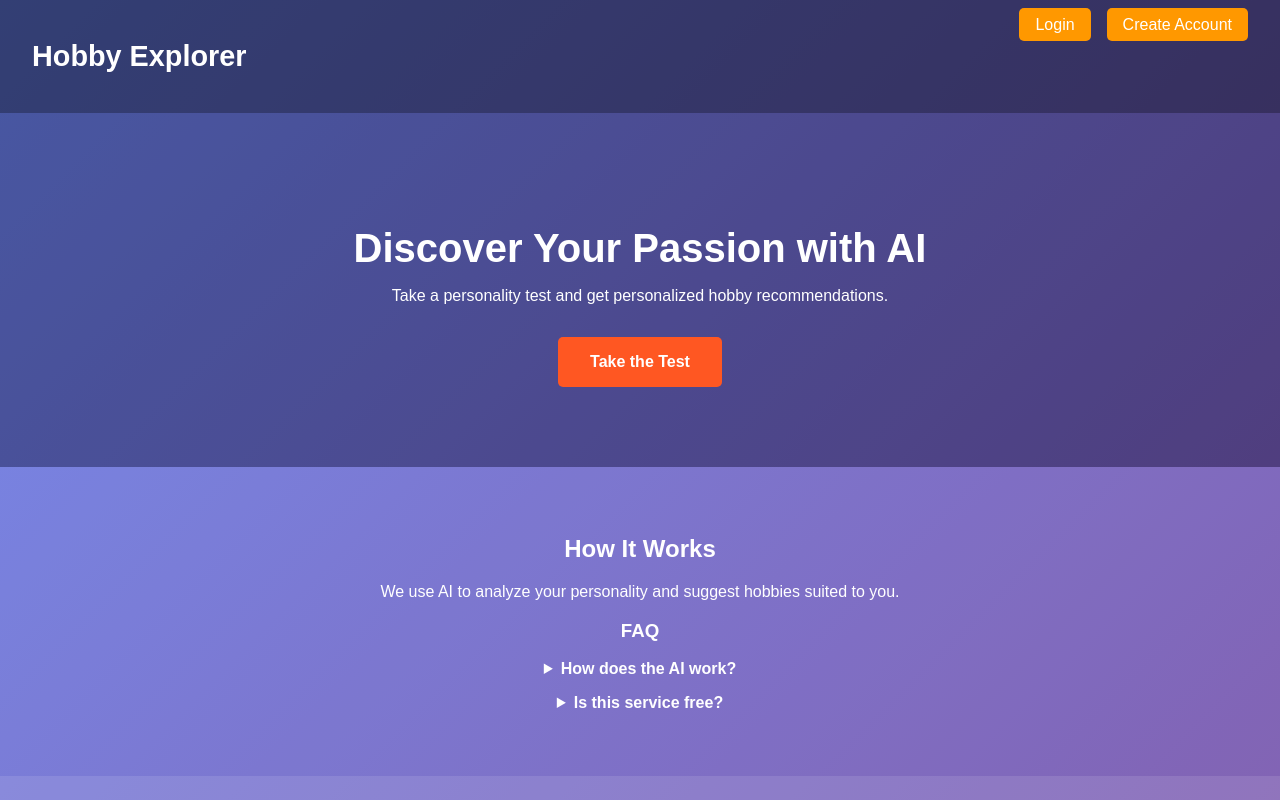
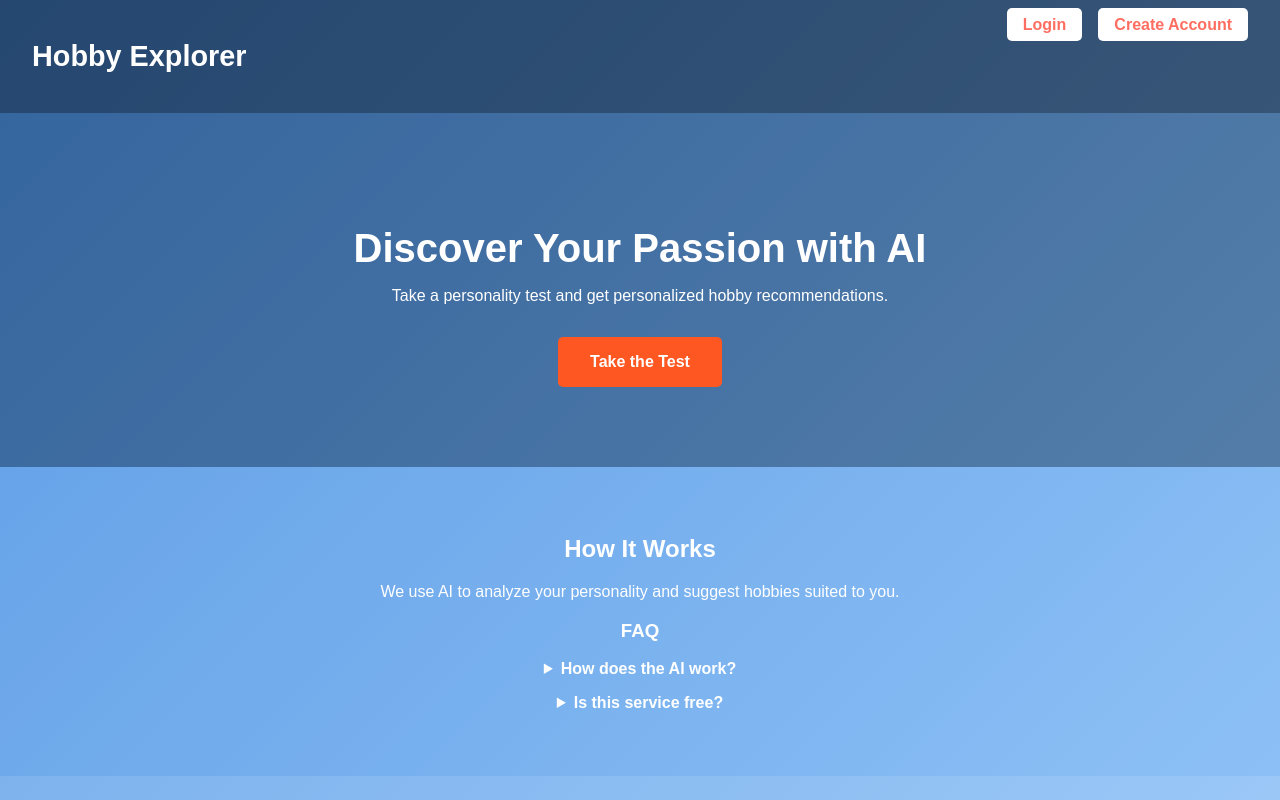
Before and after one commit to julianop09080/Ju, a React (Create React App) app: page / in a window 1280 px wide. Shown: the top 800 px of the page. Built offline with nearby package versions, Linux system fonts and the light colour scheme.

Commit message:
2nd try button

```diff
--- a/src/components/Homepage.js
+++ b/src/components/Homepage.js
@@ -24,7 +24,7 @@ const Homepage = () => {
             >
                 <h2>Discover Your Passion with AI</h2>
                 <p>Take a personality test and get personalized hobby recommendations.</p>
-                <Link to="/test" className="btn primary">Take the Test</Link>
+                <Link to="/personality-test" className="btn primary">Take the Test</Link>
             </motion.div>
 
             {/* Information Section */}
--- a/src/styles/Homepage.css
+++ b/src/styles/Homepage.css
@@ -1,11 +1,14 @@
 /* General Styles */
 body {
   font-family: Arial, sans-serif;
-    background: linear-gradient(135deg, #667eea, #764ba2);
+  background: linear-gradient(135deg, #4a90e2, #80b9f4); /* Lighter blue gradient */
   color: white;
   text-align: center;
   margin: 0;
   padding: 0;
+  height: 100vh; /* Ensures full screen height */
+  display: flex;
+  flex-direction: column;
 }
 
 /* Navbar */
@@ -23,17 +26,19 @@ body {
 
 .nav-buttons .btn {
   margin-left: 1rem;
-    color: white;
+  color: #ff6f61; /* Sharp warm color */
   text-decoration: none;
-    background: #ff9800;
+  background: white;
   padding: 0.5rem 1rem;
   border-radius: 5px;
+  font-weight: bold;
 }
 
 /* Hero Section */
 .hero {
   padding: 5rem 2rem;
   background: rgba(0, 0, 0, 0.3);
+  flex-grow: 1; /* Allows section to take available space */
 }
 
 .hero h2 {
```
Lines whose indentation alone changed are shown as unchanged.
